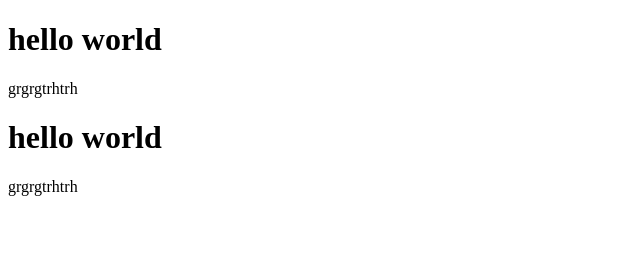
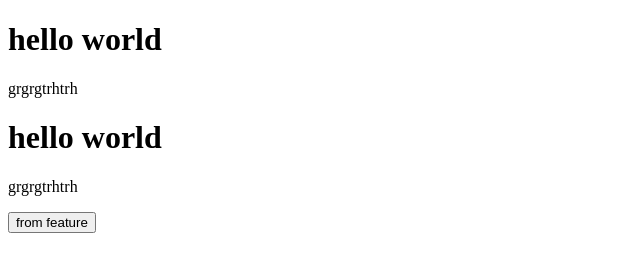
Before and after one commit to safeedha/EXAMPLE, a plain HTML site: page index.html in a window 1280 px wide. Shown: the whole page, without its empty margins (0-640 px from the left). Drawn offline with Linux system fonts and the light colour scheme.

Commit message:
change from feature

```diff
--- a/index.html
+++ b/index.html
@@ -10,5 +10,6 @@
   <p>grgrgtrhtrh</p>
   <h1>hello world</h1>
   <p>grgrgtrhtrh</p>
+  <button>from feature</button>
 </body>
 </html>
```
